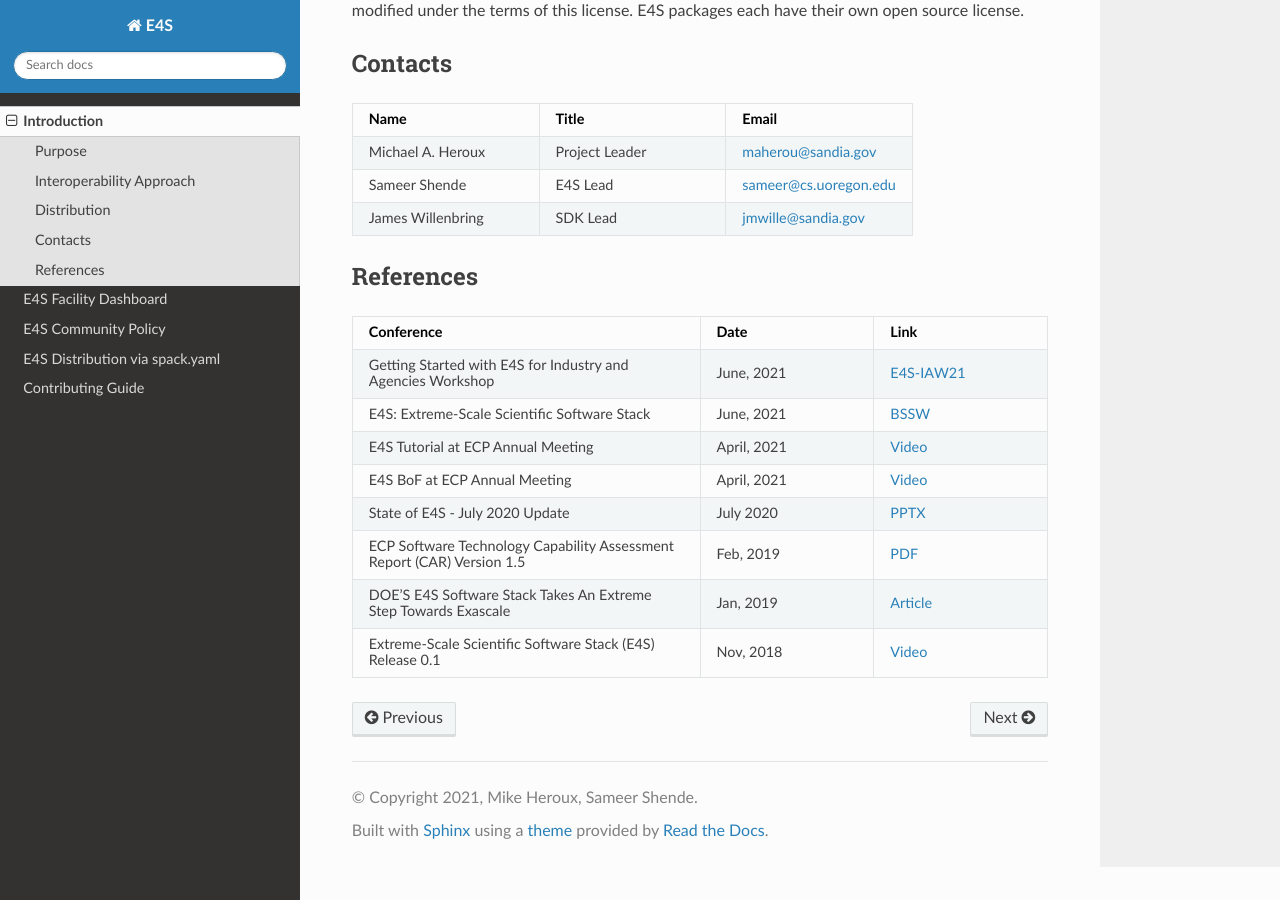
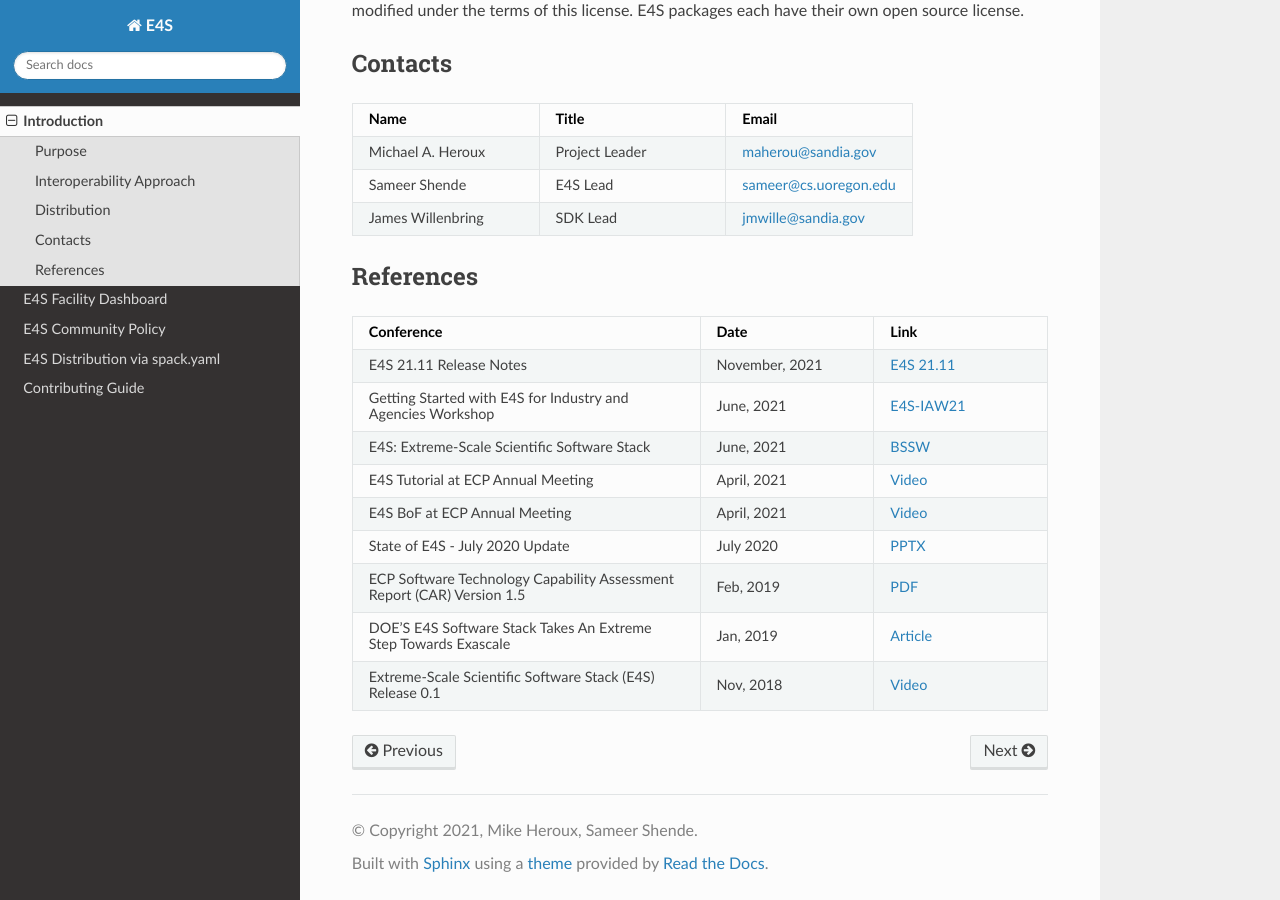
Before and after one commit to E4S-Project/e4s, a Sphinx documentation site: the page built from docs/introduction.rst, in a window 1280 px wide and 900 px high, scrolled down 1097 px. Built offline with Sphinx 7.4.7 and the Read the Docs theme 2.0.0, drawn with Linux system fonts in a browser that asks for light colours.

Commit message:
E4S 21.11 release notes added to references.

```diff
--- a/docs/introduction.rst
+++ b/docs/introduction.rst
@@ -55,6 +55,7 @@
     :widths:  60, 30, 30
     :class: tight-table
 
+     "E4S 21.11 Release Notes", "November, 2021", "`E4S 21.11 <https://e4s.io/talks/E4S_21.11.pdf/>`_"
      "Getting Started with E4S for Industry and Agencies Workshop", "June, 2021", "`E4S-IAW21 <https://www.exascaleproject.org/event/e4sforindustry/>`_"
      "E4S: Extreme-Scale Scientific Software Stack", "June, 2021", "`BSSW <https://bssw.io/blog_posts/e4s-extreme-scale-scientific-software-stack>`_"
      "E4S Tutorial at ECP Annual Meeting", "April, 2021", "`Video <https://youtu.be/vGKgAXtSFu0>`_"
```
